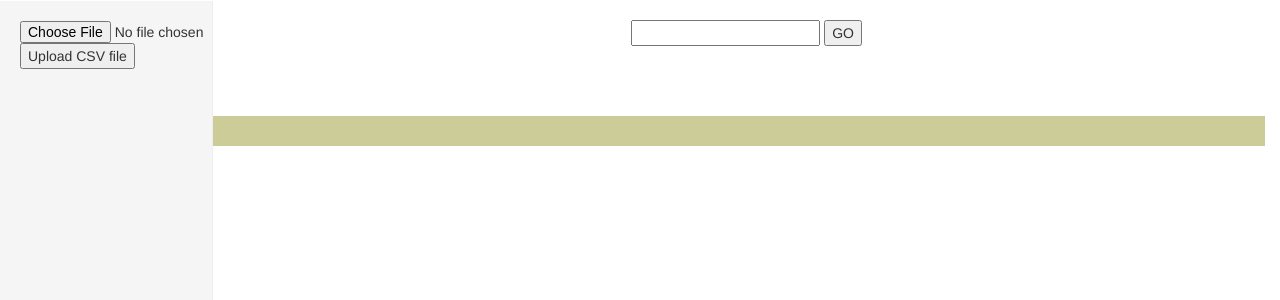
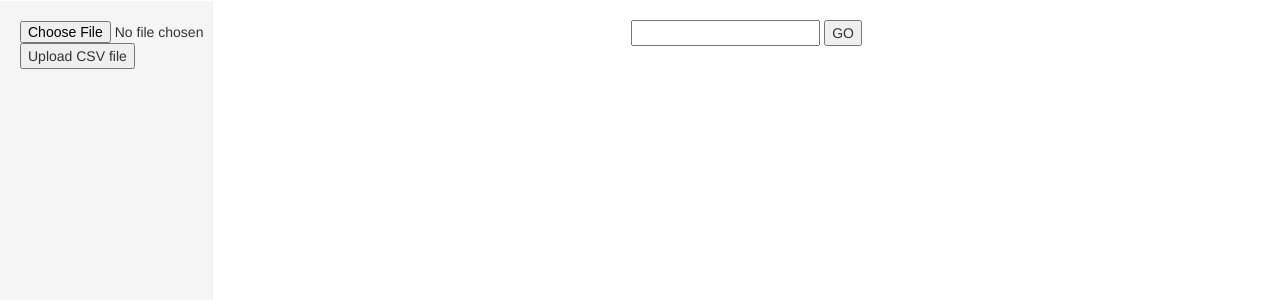
Before and after one commit to metpetdb/IMMP, a Flask app: page / in a window 1280 px wide. Shown: the part 50-350 px from the top of the page. Run offline with Flask 2, Linux system fonts and the light colour scheme; some libraries are stand-ins or nearby versions.

Commit message:
The footer is disgusting but I can deal with it later, no longer visible for now

```diff
--- a/static/style.css
+++ b/static/style.css
@@ -123,7 +123,6 @@ body {
 .footer {
 clear:both;
 padding:5px 10px;
-background:#cc9;
 }
 .footer p {
 margin:0;
```
